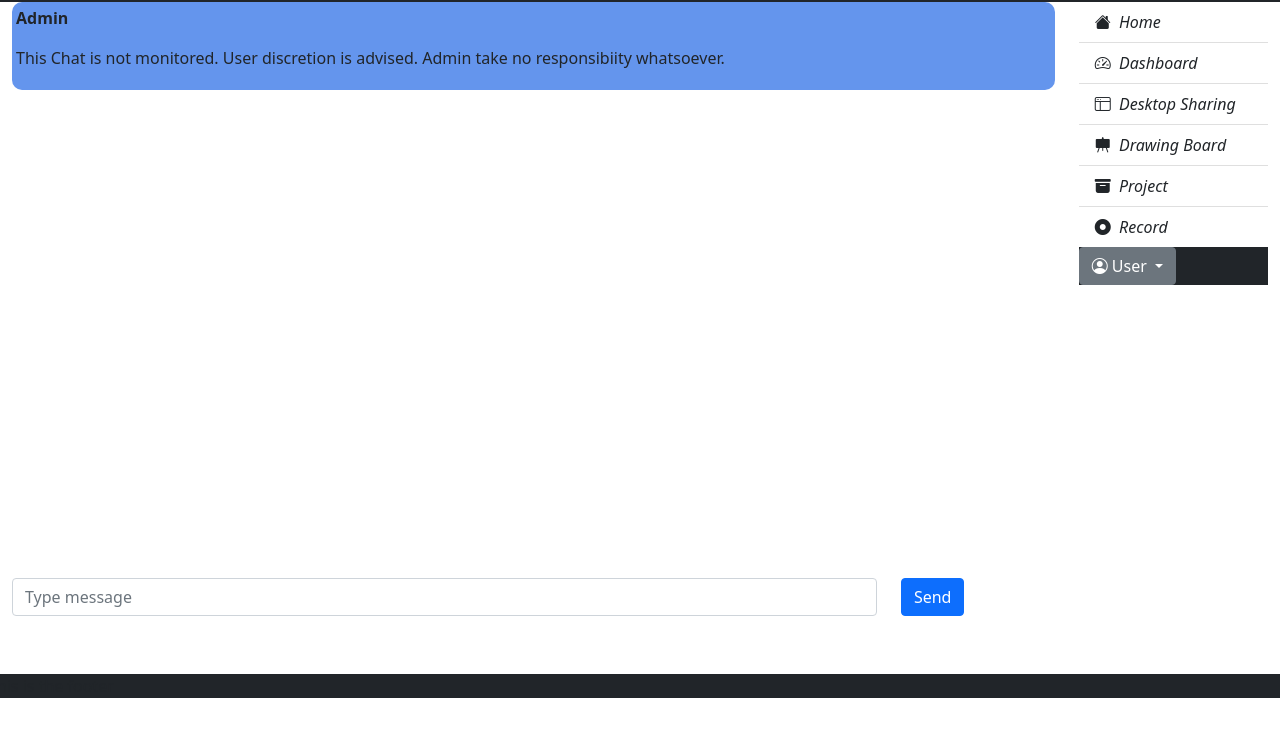
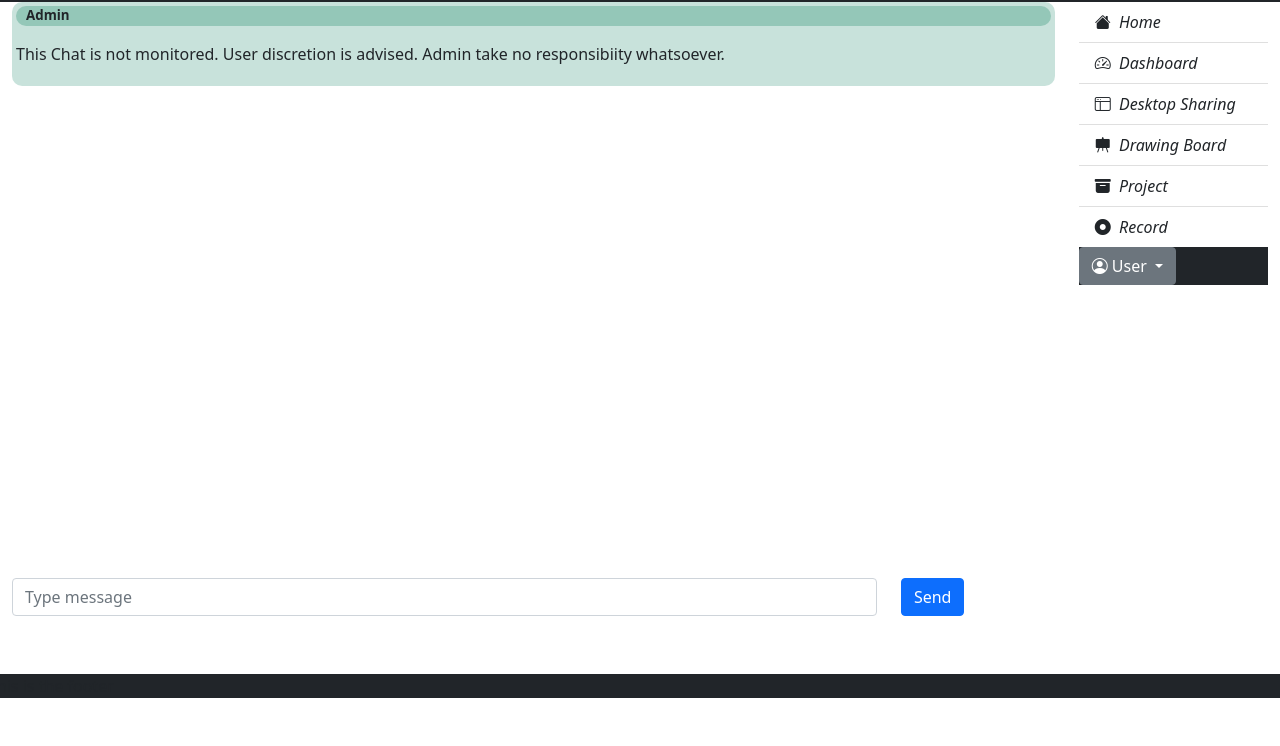
Before and after one commit to BiplabMukherjee/totalk, a website: page public/chat.html in a window 1280 px wide. Shown: the part 54-800 px from the top of the page. Drawn offline with nearby package versions, Linux system fonts and the light colour scheme; no server answers.

Commit message:
updated The Message box

```diff
--- a/public/css/addonStyle.css
+++ b/public/css/addonStyle.css
@@ -8,7 +8,7 @@ body {
 }
 
 .message {
-    background-color: cornflowerblue;
+    background-color: rgba(28, 136, 104, 0.24);
     padding: 4px;
     margin-bottom: 2px;
     border-radius: 10px;
@@ -19,3 +19,10 @@ body {
     overflow-y: scroll;
 
 }
+
+.meta {
+    background-color: rgba(28, 136, 104, 0.3);
+    font-size: smaller;
+    border-radius: 10px;
+    padding-left: 10px;
+}
--- a/public/js/main.js
+++ b/public/js/main.js
@@ -37,7 +37,7 @@ chatForm.addEventListener('submit',(e)=>{
 function outputMessage (message){
     const div = document.createElement('div');
     div.classList.add('message');
-    div.innerHTML = `<p class="meta">${message.username}<span>${message.time}</span></p>
+    div.innerHTML = `<p class="meta"><strong>${message.username}<span>&nbsp${message.time}</span></strong></p>
     <p class="text">${message.text}</p>`;
     document.querySelector('.msg-container').appendChild(div);
 
```
